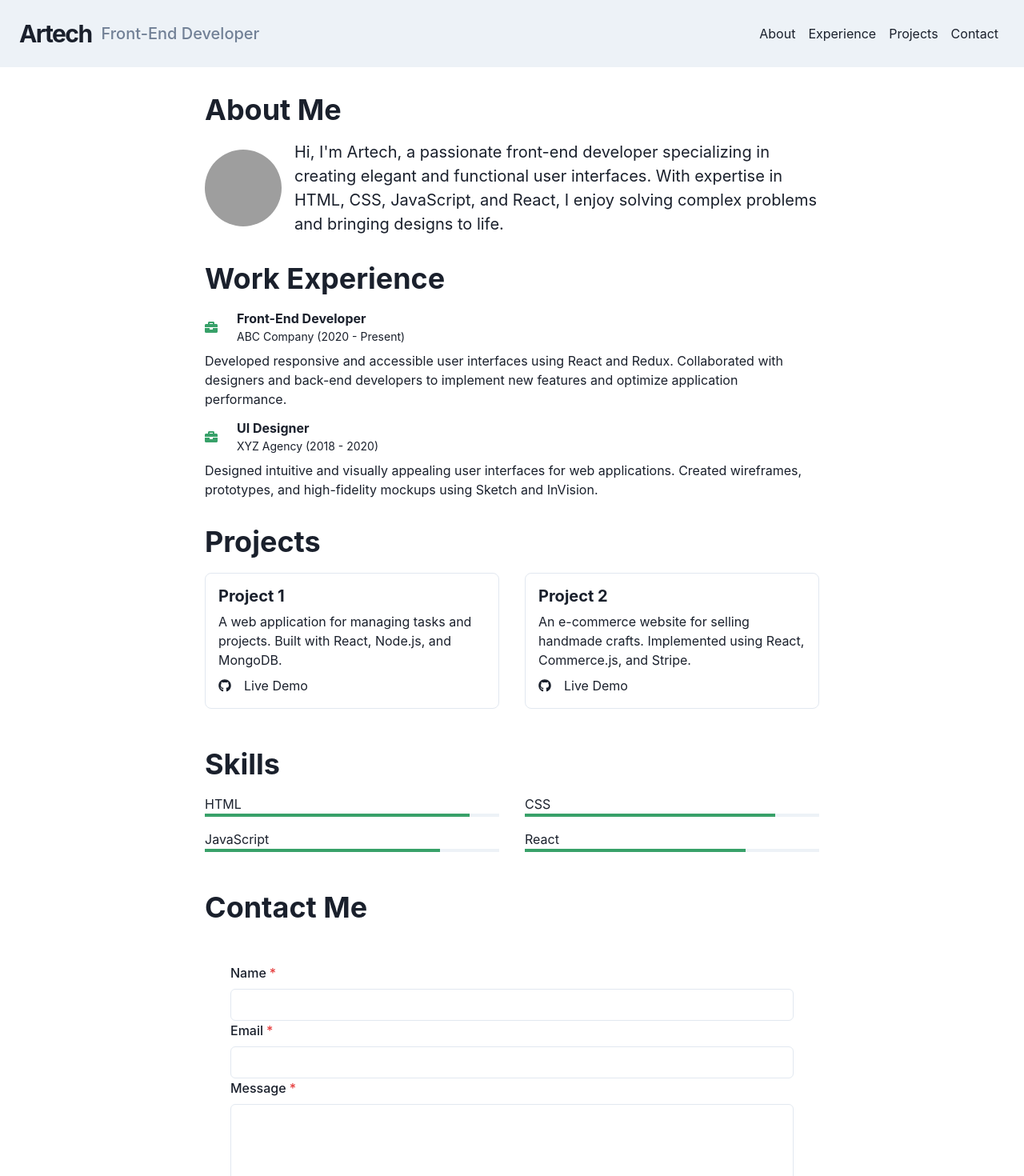
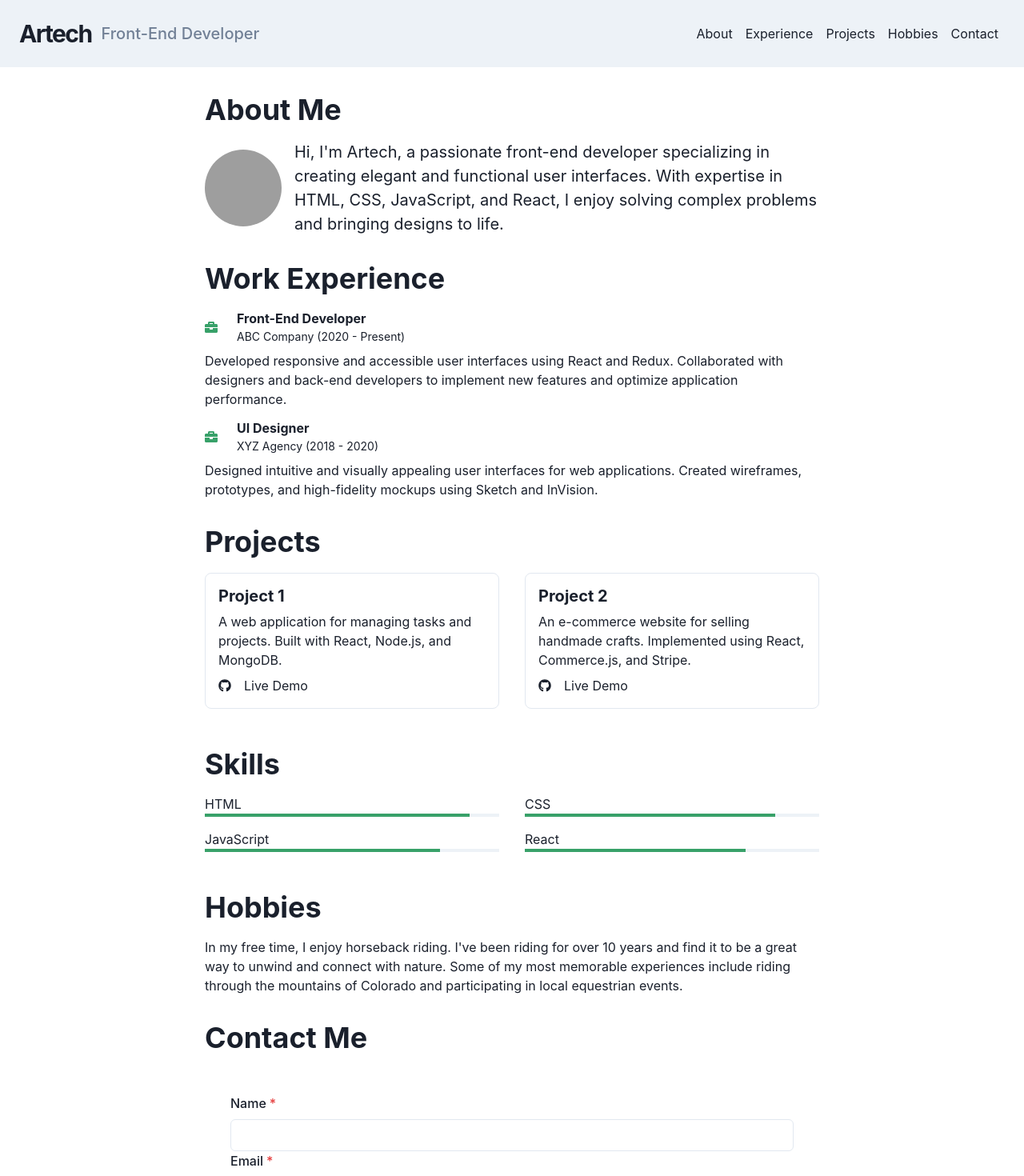
Before and after one commit to GPT-Engineer-App/front-end-identity, a React (Vite) app: page / in a window 1280 px wide. Shown: the top 1470 px of the page at 80% size. Built offline with nearby package versions, Linux system fonts and the light colour scheme; grey boxes are pictures that could not be loaded.

Commit message:
Added a new "Hobbies" section to showcase Artech's passion for horseback riding, including a brief description of their experience and a navigation link in the header.
Prompt: Add a section about your commitment to Horseback riding

```diff
--- a/src/pages/Index.jsx
+++ b/src/pages/Index.jsx
@@ -25,6 +25,9 @@ const Index = () => {
           </Link>
           <Link px={2} py={1} rounded={"md"} _hover={{ textDecoration: "none", bg: useColorModeValue("gray.200", "gray.700") }} href="#projects">
             Projects
+          </Link>
+          <Link px={2} py={1} rounded={"md"} _hover={{ textDecoration: "none", bg: useColorModeValue("gray.200", "gray.700") }} href="#hobbies">
+            Hobbies
           </Link>
           <Link px={2} py={1} rounded={"md"} _hover={{ textDecoration: "none", bg: useColorModeValue("gray.200", "gray.700") }} href="#contact">
             Contact
@@ -141,7 +144,18 @@ const Index = () => {
           </Flex>
         </Box>
 
-        {/* Contact Section */}
+        {}
+        <Box mb={8} id="hobbies">
+          <Heading as="h2" variant="section-title" mb={4}>
+            Hobbies
+          </Heading>
+          <Box>
+            <Text mb={4}>In my free time, I enjoy horseback riding. I've been riding for over 10 years and find it to be a great way to unwind and connect with nature. Some of my most memorable experiences include riding through the mountains of Colorado and participating in local equestrian events.</Text>
+            {}
+          </Box>
+        </Box>
+
+        {}
         <Box mb={8} id="contact">
           <Heading as="h2" variant="section-title" mb={4}>
             Contact Me
```
